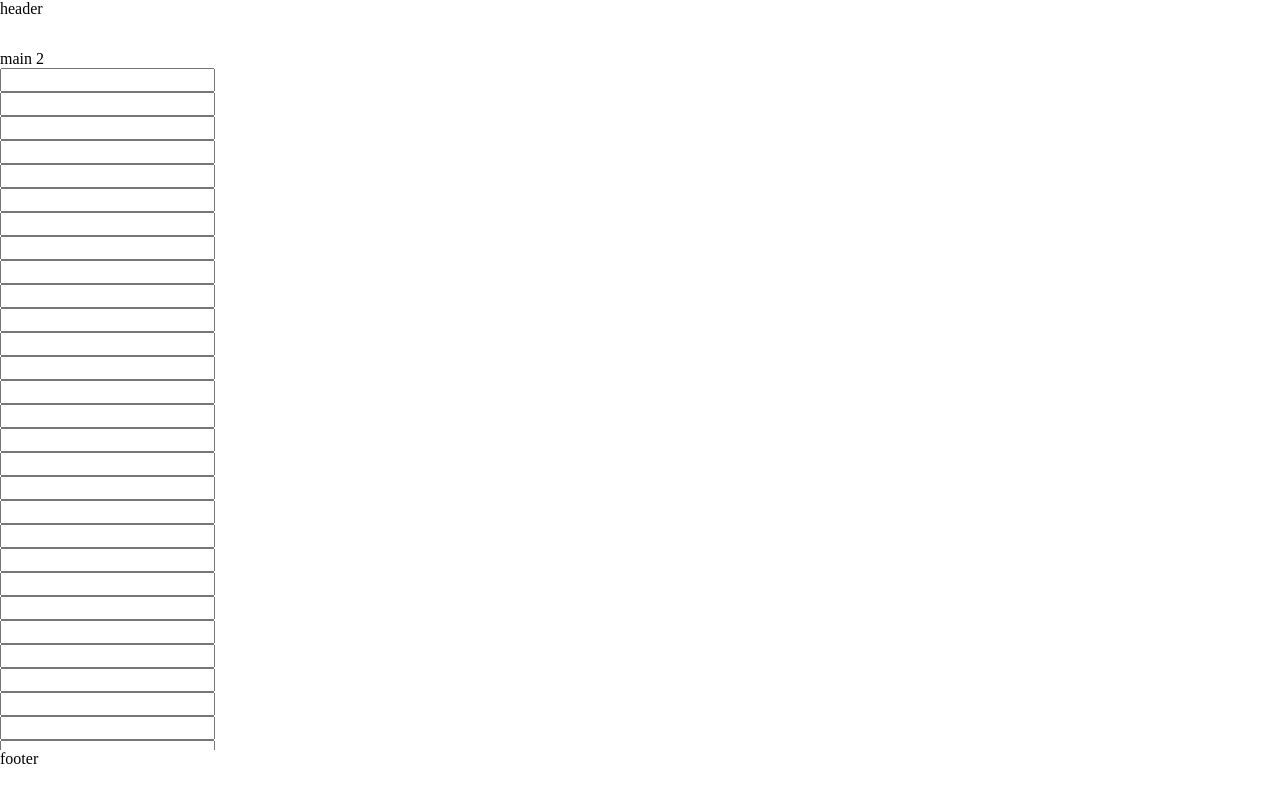
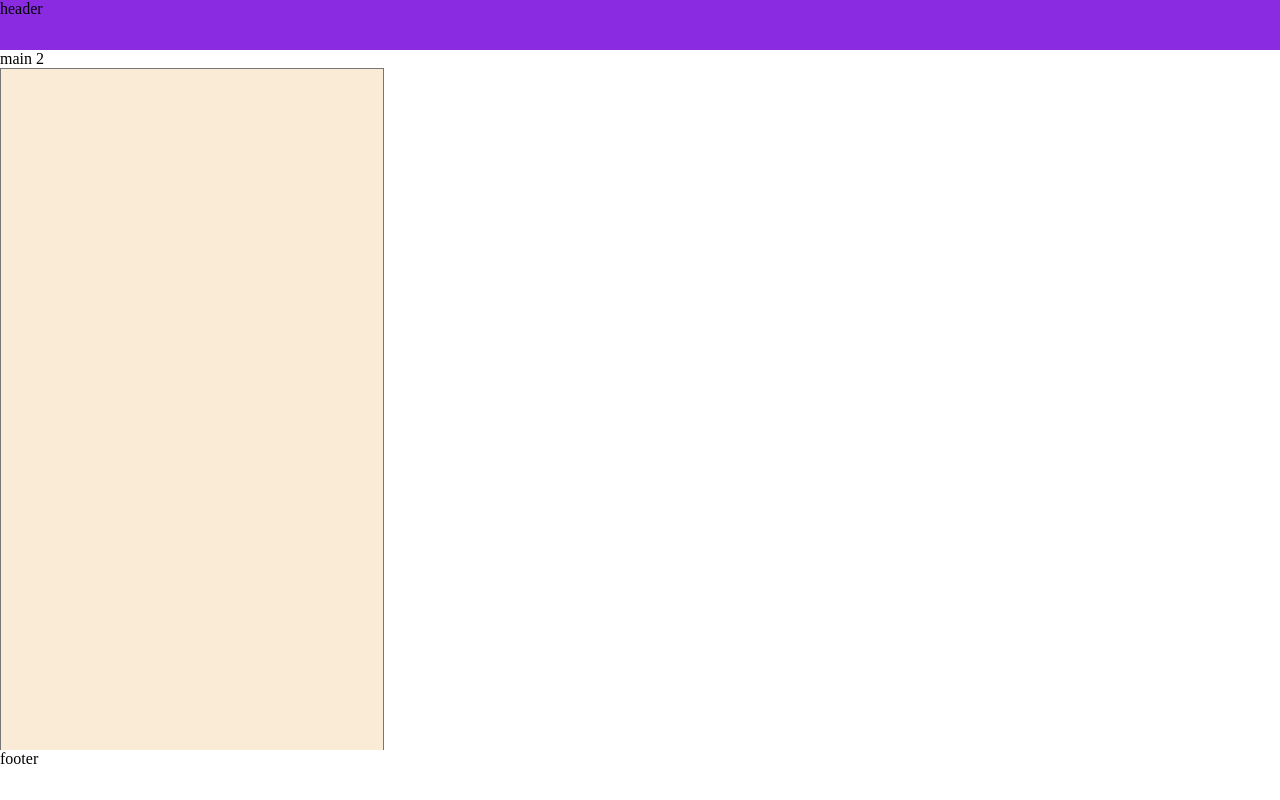
Before and after one commit to Andy9822/setup, a plain HTML site: page index.html in a window 1280 px wide. Drawn offline with Linux system fonts and the light colour scheme.

Commit message:
♻️ 2nd attempt

```diff
--- a/index.html
+++ b/index.html
@@ -14,6 +14,10 @@
       body {
         margin: 0;
         font-size: 16px;
+        position: fixed;
+        width: 100%;
+        height: 100%;
+        overflow: hidden;
       }
 
       input {
@@ -21,7 +25,7 @@
       }
 
       #container {
-        height: 100dvh;
+        height: 100%;
         display: grid;
         grid-template:
           "header" 50px
@@ -31,11 +35,16 @@
 
       #header {
         grid-area: header;
+        position: sticky;
+        top: 0;
+        background: blueviolet;
+        z-index: 100;
       }
 
       #main {
         grid-area: main;
-        overflow-y: scroll;
+        overflow-y: auto;
+        -webkit-overflow-scrolling: touch;
       }
 
       #footer {
@@ -48,41 +57,60 @@
       <header id="header">header</header>
       <main id="main">
         main 2<br />
-        <input type="text" /><br />
-        <input type="text" /><br />
-        <input type="text" /><br />
-        <input type="text" /><br />
-        <input type="text" /><br />
-        <input type="text" /><br />
-        <input type="text" /><br />
-        <input type="text" /><br />
-        <input type="text" /><br />
-        <input type="text" /><br />
-        <input type="text" /><br />
-        <input type="text" /><br />
-        <input type="text" /><br />
-        <input type="text" /><br />
-        <input type="text" /><br />
-        <input type="text" /><br />
-        <input type="text" /><br />
-        <input type="text" /><br />
-        <input type="text" /><br />
-        <input type="text" /><br />
-        <input type="text" /><br />
-        <input type="text" /><br />
-        <input type="text" /><br />
-        <input type="text" /><br />
-        <input type="text" /><br />
-        <input type="text" /><br />
-        <input type="text" /><br />
-        <input type="text" /><br />
-        <input type="text" /><br />
-        <input type="text" /><br />
-        <input type="text" /><br />
-        <input type="text" /><br />
-        <input type="text" /><br />
+        <textarea
+          id="textInput"
+          style="
+            background-color: antiquewhite;
+            width: 378px;
+            height: 2000px;
+            font-size: 16px;
+          "
+        ></textarea>
       </main>
       <footer id="footer">footer</footer>
     </div>
+
+    <script>
+      // Handle visual viewport changes
+      if (window.visualViewport) {
+        const updateViewportHeight = () => {
+          // Use requestAnimationFrame to handle iOS Safari frame delay
+          requestAnimationFrame(() => {
+            document.documentElement.style.setProperty(
+              "--vh",
+              `${window.visualViewport.height}px`
+            );
+          });
+        };
+
+        window.visualViewport.addEventListener("resize", updateViewportHeight);
+        window.visualViewport.addEventListener("scroll", updateViewportHeight);
+
+        // Initial setup
+        updateViewportHeight();
+      }
+
+      // Prevent window scroll when keyboard is open
+      const handleScroll = () => {
+        window.scrollTo(0, 0);
+      };
+
+      window.addEventListener("scroll", handleScroll);
+
+      // Clean up event listeners when the page is unloaded
+      window.addEventListener("unload", () => {
+        window.removeEventListener("scroll", handleScroll);
+        if (window.visualViewport) {
+          window.visualViewport.removeEventListener(
+            "resize",
+            updateViewportHeight
+          );
+          window.visualViewport.removeEventListener(
+            "scroll",
+            updateViewportHeight
+          );
+        }
+      });
+    </script>
   </body>
 </html>
```
